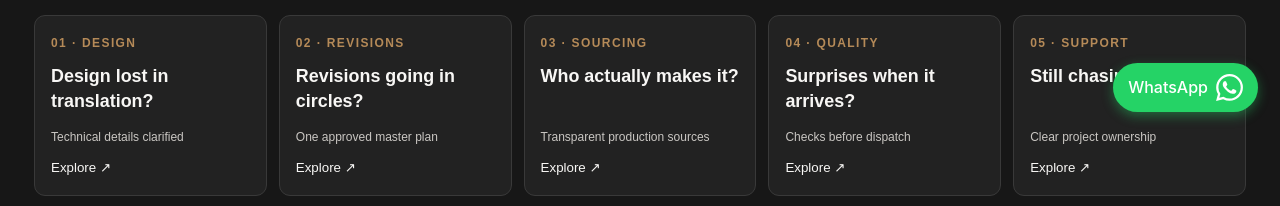
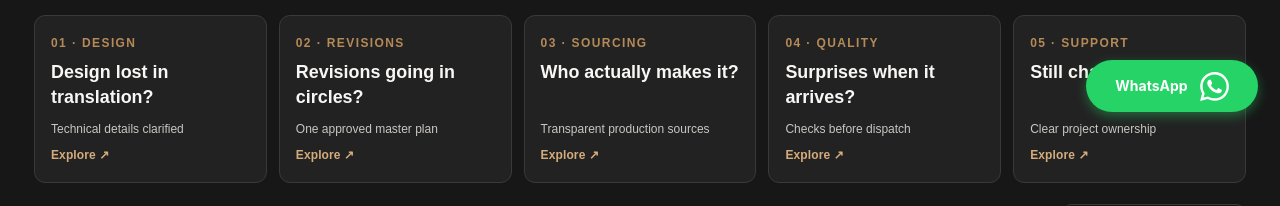
Before and after one commit to juliana1616/gnordmodular-, a plain HTML site: page index.html in a window 1280 px wide. Shown: the part 666-872 px from the top of the page. Drawn offline with Linux system fonts and the light colour scheme.

Commit message:
UX: add subtle Explore prompts and compact WhatsApp control

```diff
--- a/style.css
+++ b/style.css
@@ -1577,3 +1577,15 @@ tr:hover {
  .whatsapp-float svg{width:28px;height:28px}
 }
 @media(prefers-reduced-motion:reduce){#g-concept .g-tab:hover,.whatsapp-float:hover{transform:none}}
+
+/* Final two approved UX changes, 18 Nov 2026 */
+#g-concept .g-detail[hidden]{display:none !important}
+#g-concept .g-tab .g-explore{display:block;margin-top:0;color:#d4ac7c;font-size:12px;font-weight:700;letter-spacing:.01em}
+#g-concept .g-tab{gap:10px}
+#g-concept .g-tab small{margin-top:auto}
+#g-concept .g-tab:focus-visible{outline:3px solid #e8c89e;outline-offset:3px}
+#g-concept .g-detail{scroll-margin-top:78px}
+.whatsapp-float{width:172px;max-width:calc(100vw - 32px);min-height:52px;padding:10px 14px;justify-content:center;gap:12px;text-decoration:none}
+.whatsapp-float .whatsapp-text{display:inline;font-size:14px;font-weight:650;white-space:nowrap}
+.whatsapp-float svg{width:29px;height:29px;flex:0 0 29px}
+@media(max-width:700px){.whatsapp-float{width:54px;height:54px;min-height:54px;max-width:54px;padding:0;right:16px;bottom:max(18px,env(safe-area-inset-bottom));border-radius:50%;gap:0}.whatsapp-float .whatsapp-text{display:none}.whatsapp-float svg{width:28px;height:28px;flex-basis:28px}}
```
